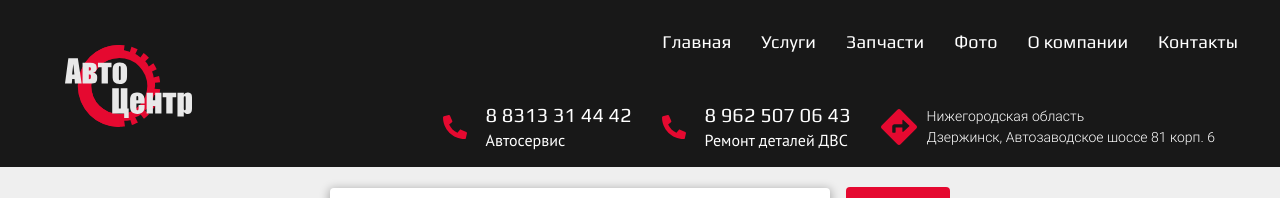
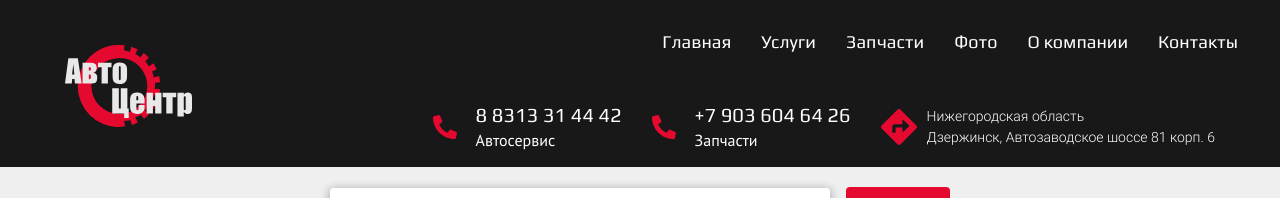
Before and after one commit to karintsev52rus/catalogue-client, a React app: page / in a window 1280 px wide. Shown: the top 198 px of the page. Built offline with nearby package versions, Linux system fonts and the light colour scheme; no server answers.

Commit message:
update search form

```diff
--- a/src/assets/css/catalogue.sass
+++ b/src/assets/css/catalogue.sass
@@ -7,6 +7,7 @@
 @use './_single_page.sass'
 
 a
+    color: $redColor
     text-decoration: none
 
 .catalogue-button
--- a/src/components/common/header.tsx
+++ b/src/components/common/header.tsx
@@ -70,8 +70,8 @@ const Header: React.FC = ()=>{
                             <div className="contact-info__phone-icon">
                             </div>
                             <div className="contact-info__phone">
-                                <a href="tel:89625070643" className="link phone_number">8 962 507 06 43</a>
-                                <div> Ремонт деталей ДВС </div>
+                                <a href="tel:89036046426" className="link phone_number">+7 903 604 64 26</a>
+                                <div> Запчасти </div>
                             </div>
                         </div>
                         <div className="contact-info__item">
--- a/src/components/dropDownListItem.tsx
+++ b/src/components/dropDownListItem.tsx
@@ -1,4 +1,4 @@
-import { ReactNode, useEffect } from "react";
+import { useEffect } from "react";
 import { ISparePart } from "../types/sparePart";
 import { Link } from "react-router-dom";
 
@@ -11,12 +11,22 @@ interface IDDListItemProps {
 
 const DropDownListItem: React.FC <IDDListItemProps> = ({index, activeIndex, sparePartData, setInputValue}) => {
 
+
   const onClickListItem = (title: string)=>{
     setInputValue(title)
     console.log(title)
 }
 
   const listItemClass = index === activeIndex ? "dropdown-list_item-active" : ""
+
+  useEffect(()=>{
+    if (index === activeIndex){
+      const item = document.querySelector(".dropdown-list_item-active")
+      if (item){
+        item.scrollIntoView(false)
+      }
+    }
+  }, [activeIndex])
 
   return <li className={`dropdown-list_item ${listItemClass}`}
           onClick={()=>{onClickListItem(sparePartData.title)}}
--- a/src/components/searchForm.tsx
+++ b/src/components/searchForm.tsx
@@ -53,12 +53,17 @@ const SearchForm: React.FC = ()=>{
 
         switch (e.code) {
             case "ArrowDown":
-                setActiveIndex((prevValue)=> prevValue + 1 )
+                if (activeIndex < dropDownList.length -1 ){
+                    setActiveIndex((prevValue)=> prevValue + 1 )
+                }
                 break
 
             case "ArrowUp":
-                setActiveIndex((prevValue)=> prevValue - 1 )
+                if (activeIndex > 0){
+                    setActiveIndex((prevValue)=> prevValue - 1 )
+                }
                 break
+
 
             case "Enter":
                 const partData = getPartData(activeIndex)
--- a/src/pages/singlePartPage.tsx
+++ b/src/pages/singlePartPage.tsx
@@ -42,9 +42,9 @@ const SinglePartPage:React.FC = ()=>{
             </div>
             {!fetching ?
             <div className="part-info">
-                {/* <div className="spare-part_brand spare-part_prop">
-                    <span className = "spare-part_prop_name"> бренд:</span  ><span className = "spare-part_prop_value">{partInfo.brand}</span>
-                </div> */}
+                <div className="spare-part_brand spare-part_prop">
+                    <span className = "spare-part_prop_name"> артикул:</span  ><span className = "spare-part_prop_value">{partInfo.partNumber}</span>
+                </div>
                 <div className="spare-part_price spare-part_prop">
                     <span className = "spare-part_prop_name"> цена: </span> <span className = "spare-part_prop_value" > {partInfo.price}  Р</span>
                 </div>
@@ -59,9 +59,9 @@ const SinglePartPage:React.FC = ()=>{
         }
         </div>
         <div className="contact-info">
-            По вопросам приобретения запчастей обращайтесь по следующим телефонам:
+            По вопросам приобретения и подбора запчастей обращайтесь по следующим телефонам:
             <br/>
-            89036046426
+            <a href="tel:89036046426" className="">+7 903 604 64 26</a>
         </div>
         </div>
     )
```
